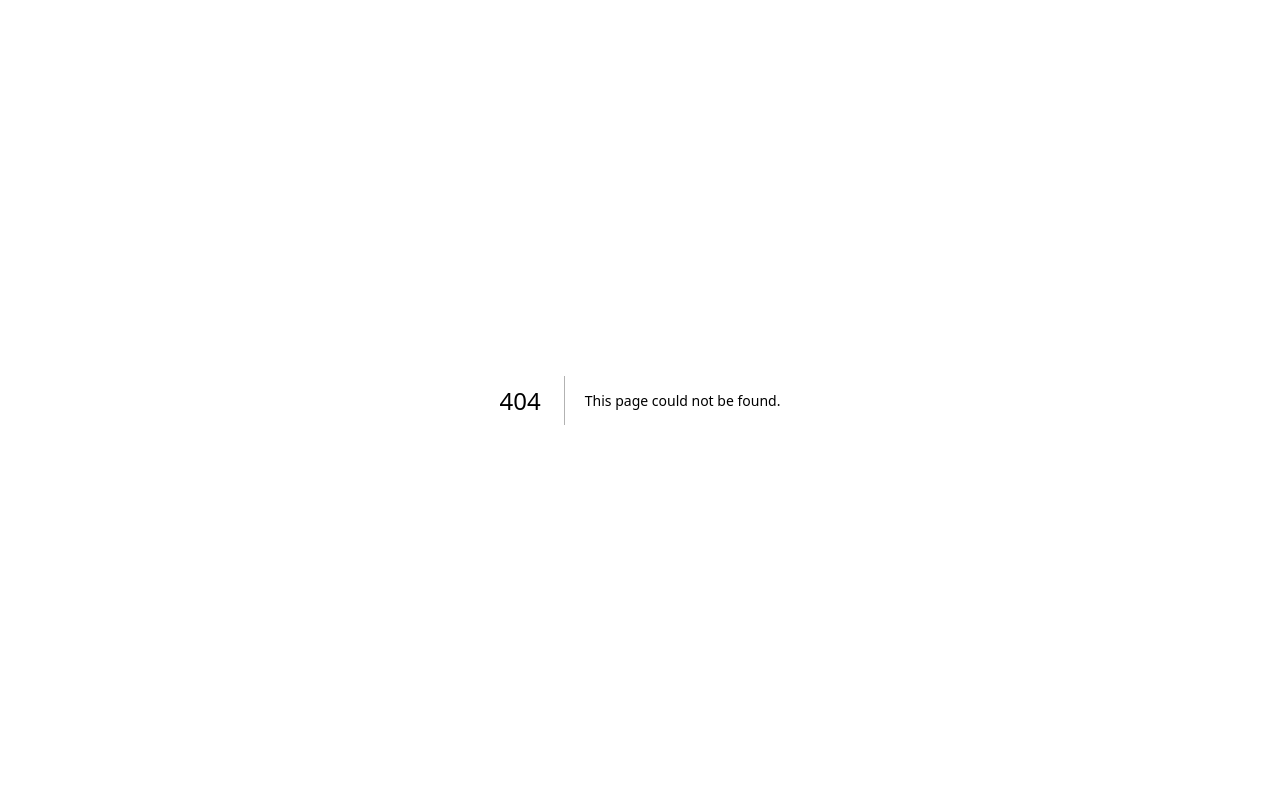
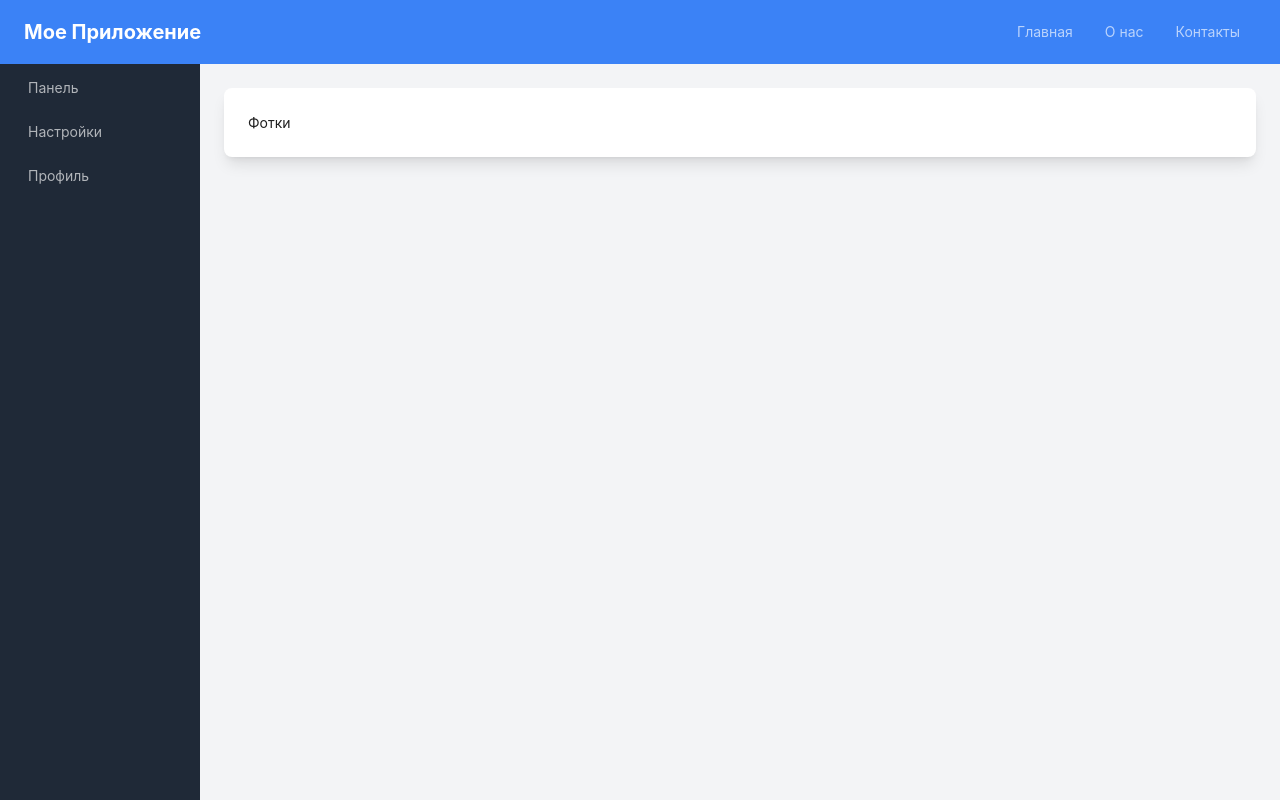
Before and after one commit to Lozhkina11/front, a Next.js app in the folder front/: page /catalog in a window 1280 px wide. Before the commit this address had no page. Built offline with nearby package versions, Linux system fonts and the light colour scheme.

Commit message:
added MainLayout

```diff
--- /dev/null
+++ b/front/app/catalog/page.tsx
@@ -0,0 +1,11 @@
+import MainLayout from "@/modules/site/componets/MainLayout";
+
+const CatalogPage: React.FC = () => {
+  return (
+    <MainLayout>
+      <div>Фотки</div>
+    </MainLayout>
+  );
+};
+
+export default CatalogPage;
--- a/front/app/login/page.tsx
+++ b/front/app/login/page.tsx
@@ -1,32 +1,40 @@
 "use client";
-import React, { useState } from "react";
 import { Tabs, Form, Input, Button } from "antd";
 import { UserOutlined, LockOutlined, MailOutlined } from "@ant-design/icons";
+import { useRouter } from "next/navigation";
 
 const { TabPane } = Tabs;
 
-const LoginPage: React.FC = () => {
-  const [loading, setLoading] = useState(false);
+type Props = object;
+
+const LoginPage: React.FC<Props> = () => {
+  const router = useRouter();
+  // const [loading, setLoading] = useState(false);
 
   return (
     <div className="min-h-screen flex items-center justify-center bg-gradient-to-b from-blue-400 via-sky-300 to-indigo-500 p-6">
       <div className="bg-sky-100 shadow-lg rounded-lg p-8 max-w-md w-full">
-      {/* <div className="bg-[#7DD3FC] shadow-lg rounded-lg p-8 max-w-md w-full"> */}
         <h2 className="text-2xl font-bold text-center mb-6">
-          <Tabs defaultActiveKey="1"  tabBarStyle={{
-    color: "black"}}>
+          <Tabs
+            defaultActiveKey="1"
+            tabBarStyle={{
+              color: "black",
+            }}
+          >
             {/* Вкладка "Вход" */}
             <TabPane tab="Вход" key="1">
               <Form
                 name="login"
-                onFinish={() => {}}
+                onFinish={() => {
+                  router.push("/catalog");
+                }}
                 layout="vertical"
                 requiredMark={false}
               >
                 <Form.Item
                   name="username"
                   rules={[
-                    { required: true, message: "Введите имя пользователя!" },
+                    { required: false, message: "Введите имя пользователя!" },
                   ]}
                 >
                   <Input
@@ -37,7 +45,7 @@ const LoginPage: React.FC = () => {
 
                 <Form.Item
                   name="password"
-                  rules={[{ required: true, message: "Введите пароль!" }]}
+                  rules={[{ required: false, message: "Введите пароль!" }]}
                 >
                   <Input.Password
                     prefix={<LockOutlined />}
--- a/front/app/page.tsx
+++ b/front/app/page.tsx
@@ -1,8 +1,12 @@
-
+"use client";
+import { useRouter } from "next/navigation";
+import { useEffect } from "react";
 
 export default function Home() {
-  return (
-    <div>home</div>
+  const router = useRouter();
 
-  );
+  useEffect(() => {
+    router.push("/login");
+  }, [router]);
+  return;
 }
--- /dev/null
+++ b/front/modules/site/componets/MainLayout.tsx
@@ -0,0 +1,60 @@
+"use client";
+import { Layout, Menu } from "antd";
+import Link from "next/link";
+import { ReactNode } from "react";
+
+const { Header, Sider, Content } = Layout;
+
+type Props = {
+  children?: ReactNode;
+};
+
+const MainLayout: React.FC<Props> = ({ children }) => {
+  return (
+    <Layout className="min-h-screen">
+      {/* Хэдер */}
+      <Header className="bg-blue-500 text-white flex items-center justify-between px-6">
+        <div className="text-xl font-bold">Мое Приложение</div>
+        <Menu
+          theme="dark"
+          mode="horizontal"
+          className="bg-blue-500"
+          items={[
+            { key: "1", label: <Link href="/">Главная</Link> },
+            { key: "2", label: <Link href="/about">О нас</Link> },
+            { key: "3", label: <Link href="/contact">Контакты</Link> },
+          ]}
+        />
+      </Header>
+
+      {/* Основной Layout */}
+      <Layout>
+        {/* Сайдбар */}
+        <Sider
+          width={200}
+          className="bg-gray-800 text-white"
+          breakpoint="lg"
+          collapsedWidth="80"
+        >
+          <Menu
+            theme="dark"
+            mode="inline"
+            className="bg-gray-800 h-full"
+            items={[
+              { key: "1", label: <Link href="/dashboard">Панель</Link> },
+              { key: "2", label: <Link href="/settings">Настройки</Link> },
+              { key: "3", label: <Link href="/profile">Профиль</Link> },
+            ]}
+          />
+        </Sider>
+
+        {/* Контент */}
+        <Content className="bg-gray-100 p-6">
+          <div className="bg-white rounded-lg shadow-lg p-6">{children}</div>
+        </Content>
+      </Layout>
+    </Layout>
+  );
+};
+
+export default MainLayout;
```
